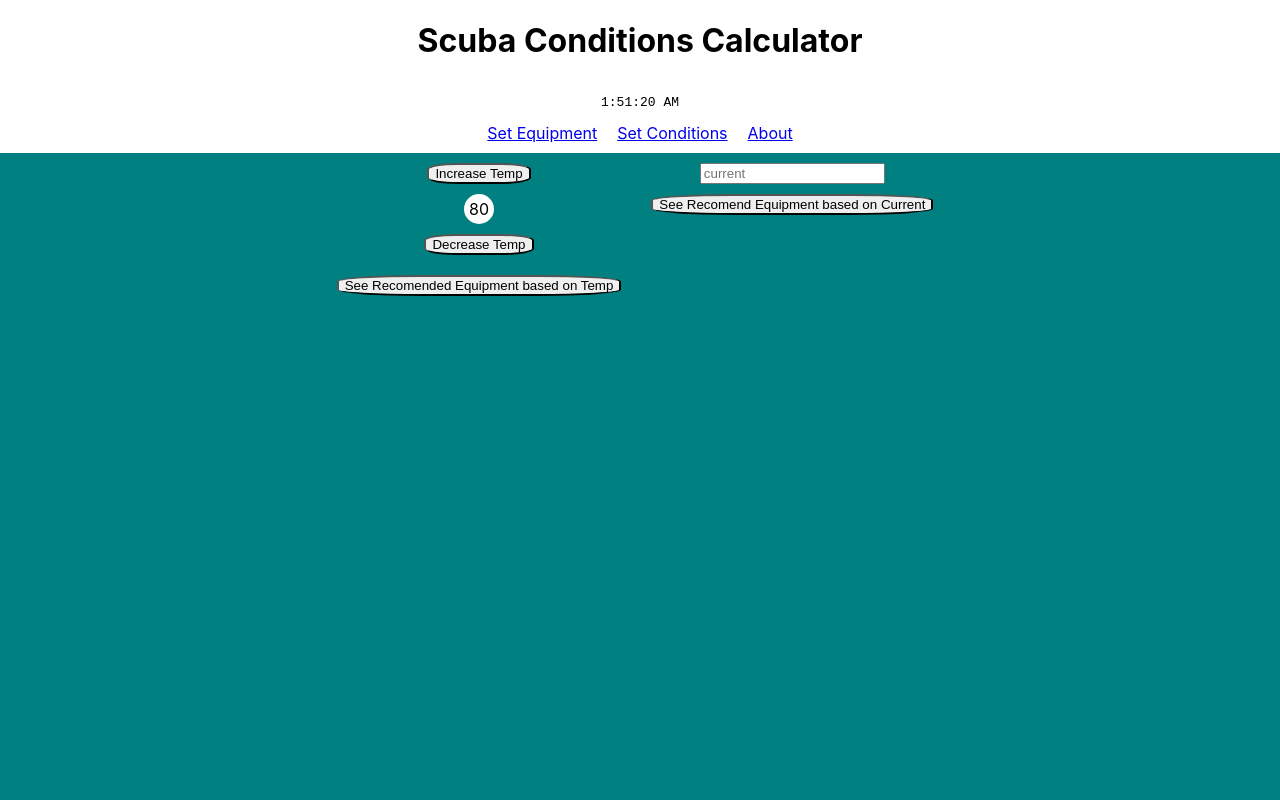
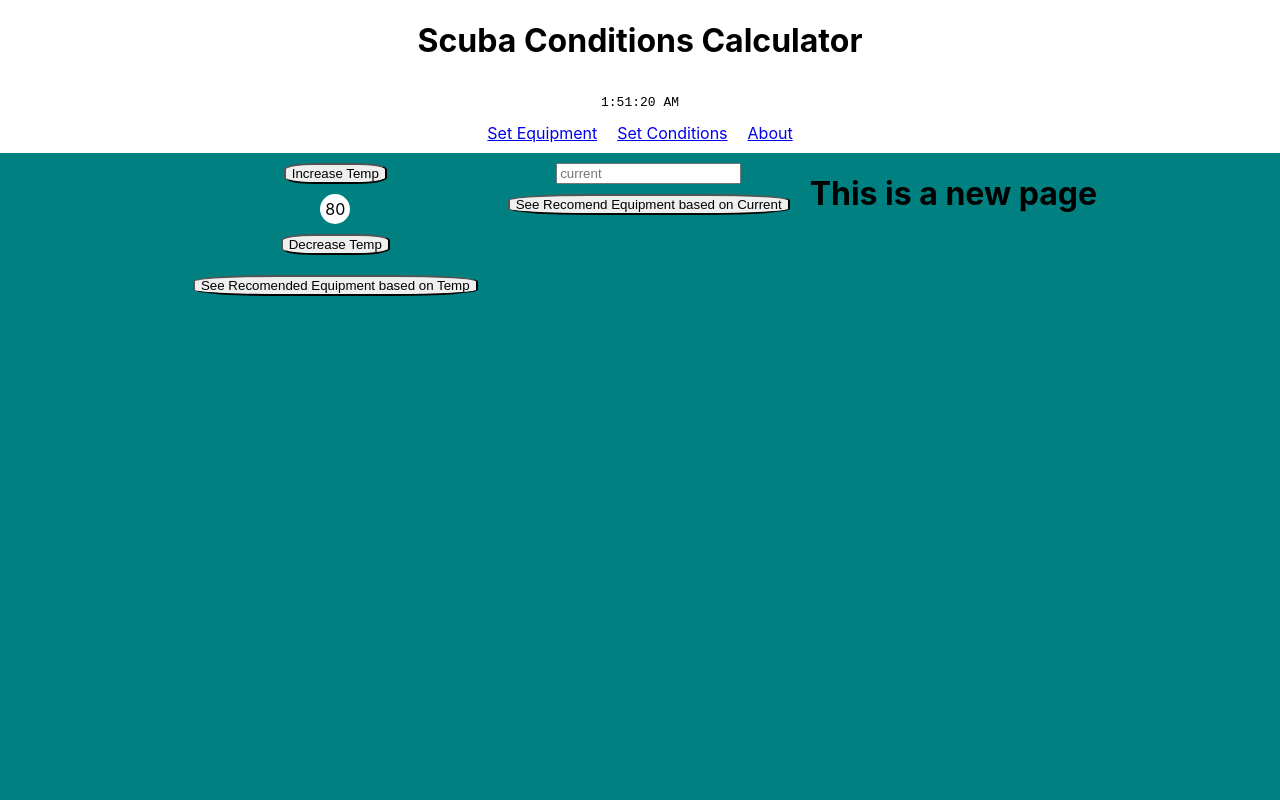
Before and after one commit to McKenzie-Allen/ScubaSite, a React (Create React App) app: page / in a window 1280 px wide. Shown: the top 800 px of the page. Built offline with nearby package versions, Linux system fonts and the light colour scheme.

Commit message:
adding From computer at home

```diff
--- a/src/Components/SetConditions/Home.js
+++ b/src/Components/SetConditions/Home.js
@@ -1,6 +1,7 @@
 import React,{ useState } from 'react'
 import TempCounter from './TempCounter';
 import SetCurrent from './SetCurrent';
+import ShowEquipment from './ShowEquipment';
 import axios from 'axios'
 
 const baseURL = 'http://localhost:4000/'
@@ -29,6 +30,7 @@ const Home = () => {
     <div className = 'App'>
         <TempCounter tempUp = {increaseCounter} tempDown = {decreaseCounter} defaultTemp = {temp} submitTemp = {postTemp} />
         <SetCurrent current = {current} setCurrent = {setCurrent}/>
+        <ShowEquipment />
     </div>
   )
 }
--- /dev/null
+++ b/src/Components/SetConditions/ShowEquipment.js
@@ -0,0 +1,11 @@
+import React from 'react'
+
+const ShowEquipment = () => {
+  return(
+    <div>
+      <h1>This is a new page</h1>
+    </div>
+  )
+}
+
+export default ShowEquipment
```
